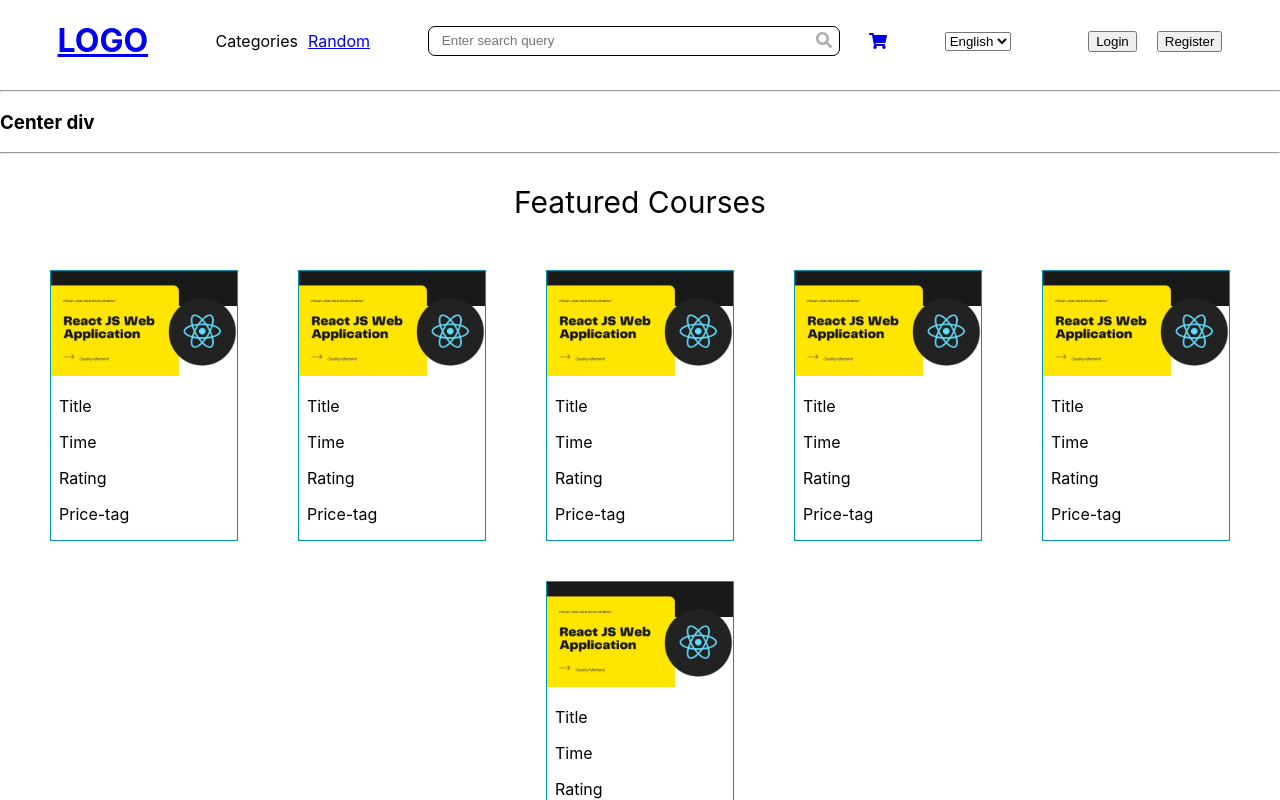
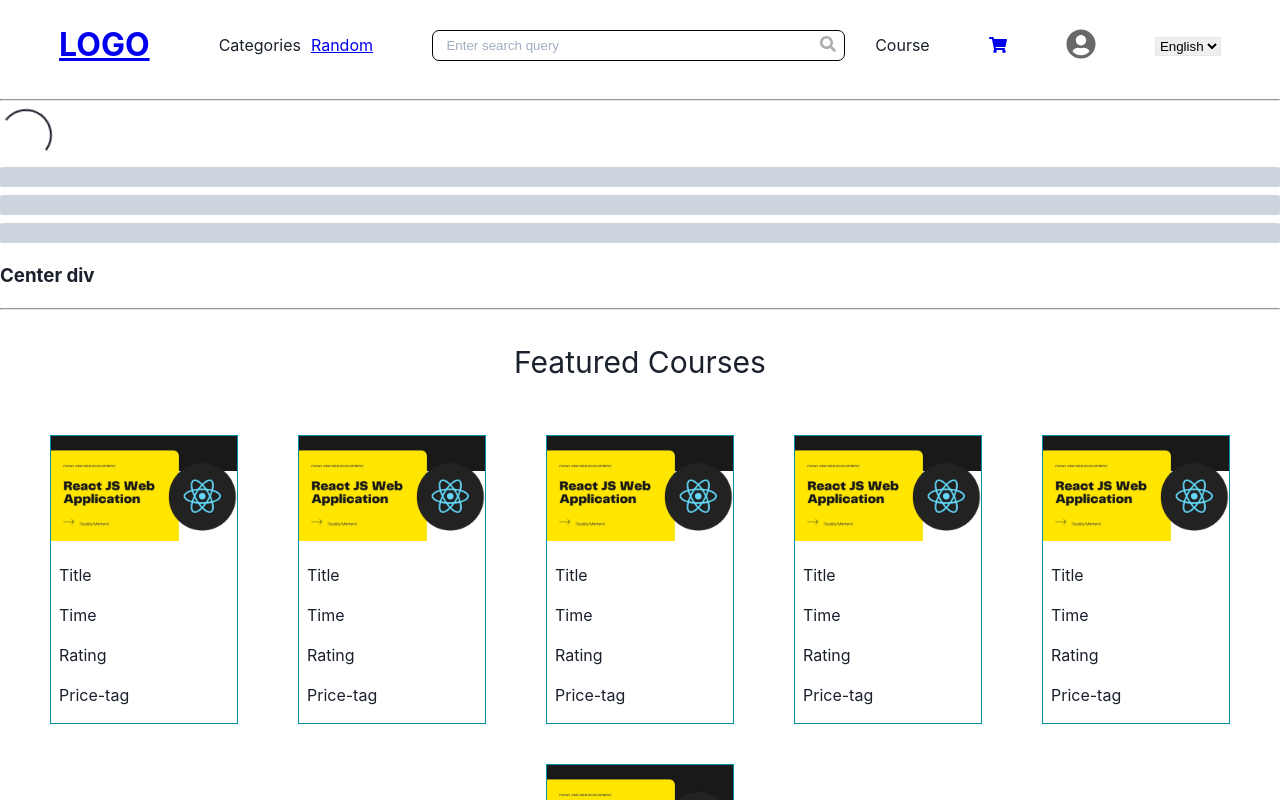
Before and after one commit to tech-doctor/onlineCourse, a React (Create React App) app: page / in a window 1280 px wide. Shown: the top 800 px of the page. Built offline with nearby package versions, Linux system fonts and the light colour scheme.

Commit message:
updated my src file

```diff
--- a/package.json
+++ b/package.json
@@ -3,12 +3,16 @@
   "version": "0.1.0",
   "private": true,
   "dependencies": {
+    "@chakra-ui/react": "^1.6.4",
+    "@emotion/react": "^11.4.0",
+    "@emotion/styled": "^11.3.0",
     "@fortawesome/fontawesome-svg-core": "^1.2.35",
     "@fortawesome/free-solid-svg-icons": "^5.15.3",
     "@fortawesome/react-fontawesome": "^0.1.14",
     "@testing-library/jest-dom": "^5.11.10",
     "@testing-library/react": "^11.2.6",
     "@testing-library/user-event": "^12.8.3",
+    "framer-motion": "^4.1.17",
     "node-sass": "^4.14.1",
     "react": "^17.0.2",
     "react-dom": "^17.0.2",
--- a/src/Component/Header/desktopHeader/Header.js
+++ b/src/Component/Header/desktopHeader/Header.js
@@ -11,7 +11,7 @@ import { Link } from 'react-router-dom'
 
 const  Header = () => {
   // Set the loggedIn state(might enter the global Redux state later)
-  const [isLoggedIn] = useState(false);
+  const [isLoggedIn] = useState(true);
 
 	return (
 		<div className = "">
--- a/src/Pages/landingPage/index.js
+++ b/src/Pages/landingPage/index.js
@@ -5,6 +5,7 @@ import FeaturedCourses from './featuredCourses'
 import AboutInstructor from "./aboutInstructor"
 import AboutProject from './aboutProject'
 import Subscribe from './subscribe'
+import { Spinner,Skeleton , Stack} from "@chakra-ui/react"
 import '../../Styles/landingPage.scss'
 
 
@@ -13,6 +14,12 @@ const  LandingPage = () => {
     <div>
         <Header/>
         <hr/>
+        <Spinner size="xl"/>
+        <Stack>
+  <Skeleton height="20px" />
+  <Skeleton height="20px" />
+  <Skeleton height="20px" />
+</Stack>
         <h3>Center div</h3>
         <hr/>
         <FeaturedCourses/>
--- a/src/index.js
+++ b/src/index.js
@@ -3,8 +3,13 @@ import ReactDOM from 'react-dom';
 import './index.css';
 import App from './App';
 import reportWebVitals from './reportWebVitals';
+import { ChakraProvider } from "@chakra-ui/react"
 
-ReactDOM.render( <App />,document.getElementById('root')
+ReactDOM.render(
+    <ChakraProvider resetCSS={false}>
+       <App />
+    </ChakraProvider>
+,document.getElementById('root')
 );
 
 // If you want to start measuring performance in your app, pass a function
```
Also changed, not shown: 1 other file (tests, documents, lock files or other folders).
